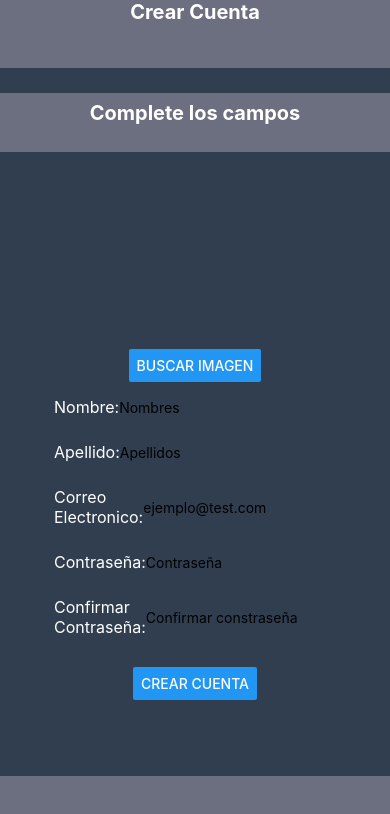
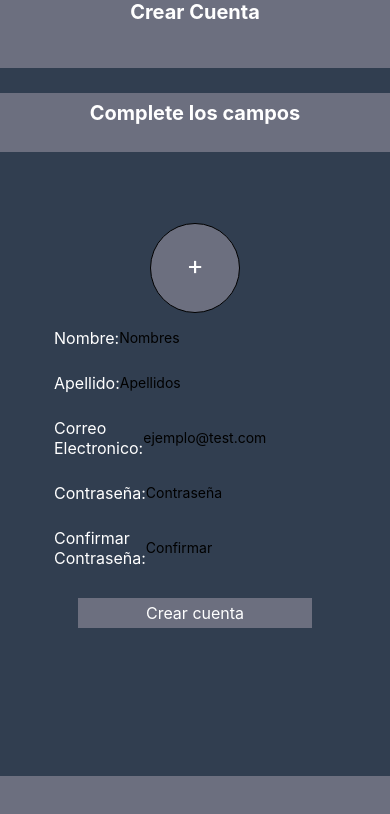
Before and after one commit to JGS83-dev/DPS-BusinessApp, a React Native app in the folder business-app/: screen /CrearCuenta in a window 390 px wide. Shown: the top 814 px of the page. Built offline with nearby package versions, Linux system fonts and the light colour scheme; no server answers; some icons are missing.

Commit message:
Creada la vista de Crear Cuenta

```diff
--- a/business-app/components/CrearCuenta.js
+++ b/business-app/components/CrearCuenta.js
@@ -30,7 +30,7 @@ const RegisterForm = ({ onSubmit }) => {
   const [password, setPassword] = useState("");
   const [confirmPassword, setConfirmPassword] = useState("");
   const [image, setImage] = useState(null);
-
+  //Este es el codigo que sirve para mandar a llamar a una imagen localmente
   const onPress = () => {
     // Abre el selector de archivos
     const { navigate } = useNavigation();
@@ -60,24 +60,40 @@ const RegisterForm = ({ onSubmit }) => {
     <>
       <ContenedorPrincipal
         titulo="Crear Cuenta"
-        //Aqui debe ir el Navegation
+        //Aqui debe ir el Navegation pero no me salio xd
         contenido={
           <>
             <View style={styles.cabeceraMensaje}>
               <Text style={styles.letraTitulo}>Complete los campos</Text>
             </View>
             <View style={styles.container}>
-              <View style={styles.buttonContainer}>
-                <View style={styles.imgContainer}>
-                  <FontAwesomeIcon icon={faImage} size={iconSize} />
-                </View>
-                {image && <Image source={image} style={styles.image} />}
-                <Button
-                  title="Buscar imagen"
-                  onPress={onPress}
-                  style={styles.inputContainer}
-                />
-              </View>
+              {image && <Image source={image} style={styles.image} />}
+              <TouchableOpacity
+                style={{
+                  backgroundColor: colores.fondoBarras,
+                  color: "#ffffff",
+                  width: 90,
+                  height: 90,
+                  borderWidth: 1,
+                  borderRadius: 50,
+                  padding: 0,
+                  alignItems: "center",
+                }}
+                onPress={onPress}
+              >
+                <Text
+                  style={{
+                    color: colores.letra,
+                    fontSize: 26,
+                    textAlign: "center",
+                    margin: 0,
+                    paddingTop: 25,
+                  }}
+                >
+                  +
+                </Text>
+              </TouchableOpacity>
+
               <View style={styles.inputContainer}>
                 <Text style={styles.letra}>Nombre:</Text>
                 <TextInput
@@ -117,19 +133,16 @@ const RegisterForm = ({ onSubmit }) => {
               <View style={styles.inputContainer}>
                 <Text style={styles.letra}>Confirmar Contraseña:</Text>
                 <TextInput
-                  placeholder="Confirmar constraseña"
+                  placeholder="Confirmar"
                   value={confirmPassword}
                   onChangeText={(text) => setConfirmPassword(text)}
                   style={styles.input}
                 />
               </View>
               <View style={styles.buttonContainer}>
-                <Button
-                  title="Crear cuenta"
-                  onPress={onPress}
-                  style={styles.button}
-                />
-
+                <TouchableOpacity style={styles.button}>
+                  <Text style={styles.buttonText}>Crear cuenta</Text>
+                </TouchableOpacity>
                 <FontAwesomeIcon icon={faAddressCard} size={iconSize * 0.4} />
               </View>
             </View>
```
